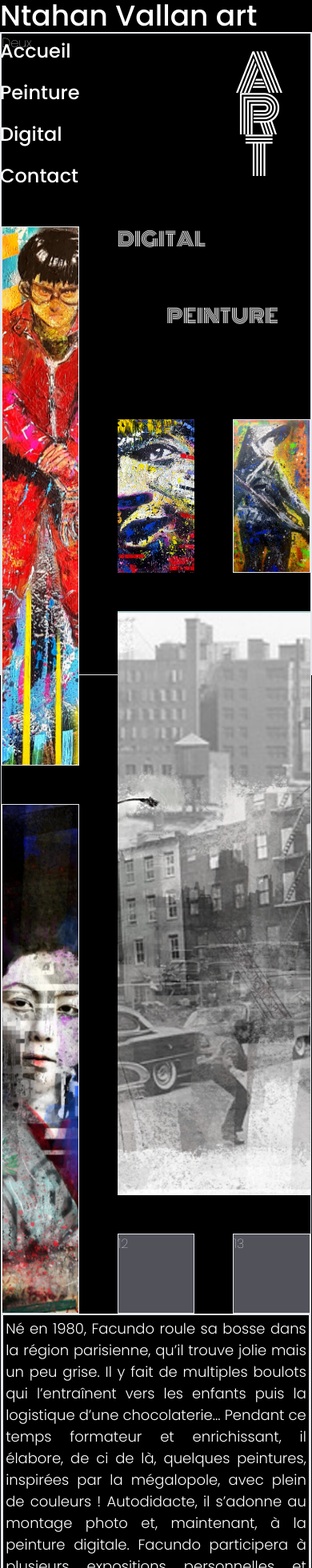
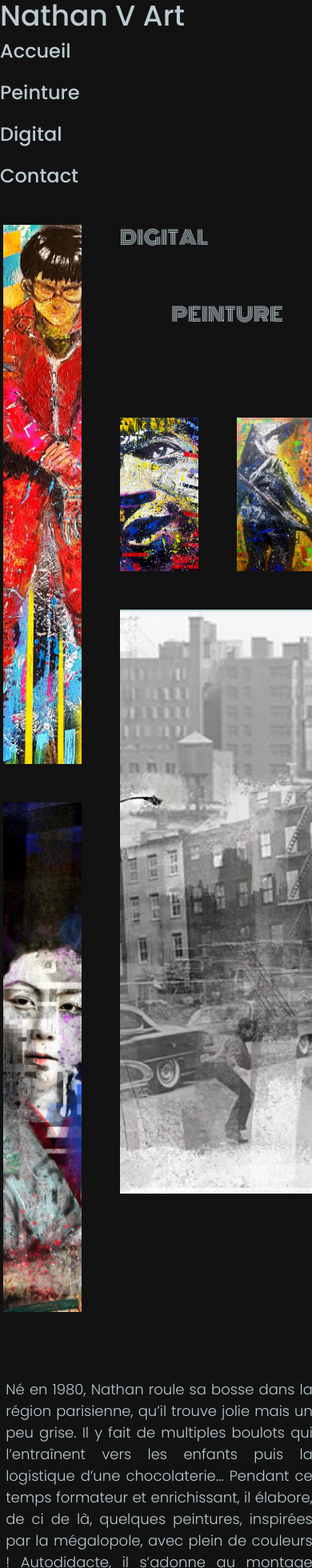
Before and after one commit to cundovar/frontDePeint, a React (Create React App) app: page / in a window 390 px wide. Shown: the top 1960 px of the page at 80% size. Built offline with nearby package versions, Linux system fonts and the light colour scheme.

Commit message:
responsive

```diff
--- a/package.json
+++ b/package.json
@@ -5,6 +5,7 @@
   "dependencies": {
     "@emotion/react": "^11.11.4",
     "@emotion/styled": "^11.11.0",
+    "@googlemaps/react-wrapper": "^1.1.35",
     "@mui/material": "^5.15.14",
     "@testing-library/jest-dom": "^5.17.0",
     "@testing-library/react": "^13.4.0",
--- a/src/App.tsx
+++ b/src/App.tsx
@@ -3,7 +3,10 @@ import logo from './logo.svg';
 import './App.css';
 import RoutesPage from './routes';
 
+
 function App() {
+
+
   return (
     <div className="App">
      <RoutesPage/>
--- a/src/component/compoAccueil/compoAccueilLeft.jsx
+++ b/src/component/compoAccueil/compoAccueilLeft.jsx
@@ -7,29 +7,27 @@ const CompoAccueilLeft=()=>{
 
 
     return(
-        <div className="overflow-y-scroll">
-
-        <div className="article_left  h-full  ">
+        <div className="article_left h-full overflow-y-scroll  ">
  <div class="one   ">
     <div className="w-full h-1/2 " >
-        <h1 className="text-8xl font-title max-sm:text-2xl">DIGITAL</h1>
+        <h1 className="text-8xl font-title max-sm:text-2xl max-lg:text-4xl">DIGITAL</h1>
     </div>
     <div className="w-full h-1/2 ">
 
-        <h1 className="text-8xl flex justify-end font-title max-sm:text-2xl max-sm:mr-10">PEINTURE</h1>
+        <h1 className="text-8xl flex justify-end font-title max-sm:text-2xl max-sm:mr-10 max-lg:text-4xl ">PEINTURE</h1>
     </div>
 
 
  </div>
-  <div class="two  ">Deux</div>
-  <div class="three border bg-zinc-600">
+  <div class="two  "></div>
+  <div class="three  bg-zinc-600">
     <img className="h-full  object-cover" src="./images/accueil/akira.png"/>
   </div>
-  <div class="four border bg-zinc-600">
+  <div class="four  bg-zinc-600">
   <img className="h-full w-full object-cover" src="./images/accueil/viet.png"/>
   </div>
   <div class="five "></div>
-  <div class="sept border bg-zinc-600">7</div>
+  <div class="sept  bg-zinc-600">7</div>
   <div class="huit ">
   <img className="h-full object-cover" src="./images/accueil/bp.png"/>
   </div>
@@ -37,18 +35,17 @@ const CompoAccueilLeft=()=>{
 
   <img className="h-full object-cover" src="./images/accueil/ville.png"/>
   </div>
-  <div class="dix border bg-zinc-600">10</div>
-  <div class="onze border bg-zinc-600">11</div>
-  <div class="douze border bg-zinc-600">12</div>
-  <div class="treize border bg-zinc-600">13</div>
-  <div class="quatorze border bg-zinc-600">
+  <div class="dix border bg-zinc-600 invisible">10</div>
+  <div class="onze border bg-zinc-600 invisible">11</div>
+  <div class="douze border bg-zinc-600 invisible">12</div>
+  <div class="treize border bg-zinc-600 invisible">13</div>
+  <div class="quatorze  bg-zinc-600 ">
 
   <img className="h-full object-cover" src="./images/accueil/jeune-fille.png"/>
 
   </div>
 
         </div>
-        </div>
     )
 }
 
--- a/src/pages/accueil.tsx
+++ b/src/pages/accueil.tsx
@@ -8,20 +8,20 @@ import CompoAccueilLeft from '../component/compoAccueil/compoAccueilLeft'
 export default function Accueil() {
 
 return(
-    <section className="w-11/12 flex  absolute border total right-0 ">
-        <article className=' w-4/12 border h-full left flex flex-col items-end justify-end '>
-<div className='h-full w-full flex justify-center  items-center  2xl:visible '>
+    <section className="w-11/12 flex lg:h-full absolute borde total right-0 ">
+        <article className=' w-4/12 borde h-full left flex flex-col items-end justify-end '>
+<div className='h-full w-full flex justify-center  items-center invisible 2xl:visible '>
     <h2 className='text-8xl vertical '>ART</h2>
 </div>
-<div className='flex border items-center justify-end text_left'>
+<div className='flex  items-center justify-end text_left  max-lg:mt-20 max-lg:mr-10 max-md:mr-0 max-lg:w-full   '>
     <p className='text-justify 2xl:p-10 text-md xl:p-2 text_left_div '>
-    Né en 1980, Facundo roule sa bosse dans la région parisienne, qu’il trouve jolie mais un peu grise. Il y fait de multiples boulots qui l’entraînent vers les enfants puis la logistique d’une chocolaterie... Pendant ce temps formateur et enrichissant, il élabore, de ci de là, quelques peintures, inspirées par la mégalopole, avec plein de couleurs ! Autodidacte, il s’adonne au montage photo et, maintenant, à la peinture digitale. Facundo participera à plusieurs expositions personnelles et collectives ainsi qu’au fanzine L’encornée Synthétique du collectif d’artistes Du Bout Des Étangs où il s’impliquera pendant quelques belles années ! Facundo est développeur web en herbe. Neva est son premier album.
+    Né en 1980, Nathan roule sa bosse dans la région parisienne, qu’il trouve jolie mais un peu grise. Il y fait de multiples boulots qui l’entraînent vers les enfants puis la logistique d’une chocolaterie... Pendant ce temps formateur et enrichissant, il élabore, de ci de là, quelques peintures, inspirées par la mégalopole, avec plein de couleurs ! Autodidacte, il s’adonne au montage photo et, maintenant, à la peinture digitale. Nathan participera à plusieurs expositions personnelles et collectives ainsi qu’au fanzine L’encornée Synthétique du collectif d’artistes Du Bout Des Étangs où il s’impliquera pendant quelques belles années ! Neva est son premier album.
     </p>
 
 </div>
 
         </article>
-        <article className=' w-full lg:w-8/12 h-full   text_right'>
+        <article className=' w-full lg:w-8/12 h-full lg:overflow-y-scroll text_right'>
             <CompoAccueilLeft/>
         </article>
     </section>
--- /dev/null
+++ b/src/pages/contact.jsx
@@ -0,0 +1,61 @@
+import { Skeleton } from "@mui/material";
+import React from "react";
+import { NavLink } from "react-router-dom";
+import { Wrapper, Status } from "@googlemaps/react-wrapper";
+
+// import EmailIcon from "@mui/icons-material/Email";
+
+
+const Contact = () => {
+  const item = {
+    imageSrc: "images/moi.jpg",
+  };
+
+
+  return (
+    <div className="w-full  min-h-full z-20 flex max-lg:flex-col max-lg:items-center justify-center   max-md:pb-40  md:ml-28 overflow-hidden max-md:pt-40 max-lg:mb-10 max-lg:overflow-y-scroll max-sm:mt-9   2xl:pr-10">
+      {/* <div className="w-1/3 flex justify-center  max-md:w-full  max-md:mt-56   mt items-center h-full">
+        <div className="w-96 h-96 shadow-2xl  flex justify-center  items-center">
+          {item ? (
+            <div className=" shadow-2xl  w-56 h-56">
+              <img src={item.imageSrc} alt="photo présentation" />
+            </div>
+          ) : (
+            <div className=" shadow-2xl  w-56 h-56">
+              <Skeleton variant="rectangular" />
+            </div>
+          )}
+        </div>
+      </div> */}
+      <div className="w-2/3 max-md:w-full max-md:items-center  max-sm:mt-10 flex flex-col justify-center">
+        <div className="mb-10 xl:ml-3 xl:w-2/3 2xl:w-full p-2">
+          <h1 className=" text-4xl  font-title ">contact</h1>
+        </div>
+        <div className="flex  max-md:w-full  h-96   max-md:flex-col max-md:space-y-5 max-md:mt-5  max-md:items-center max-md:m-auto   justify-center item-center ">
+          <div className="w-1/2 flex-col space-y-10 flex justify-center items-center ">
+            {/* <div className=" p-3 pl-0">
+              <p className="text-2xl">JAVIER VARAS</p>
+              <p className="text-xl">
+                intégrateur-Devéloppeur front-end-Freelance
+              </p>
+            </div>
+            <div className="hover:text-slate-400 ">
+              <NavLink to="/">
+                <p>https://pix.varascundo.com/</p>
+              </NavLink>
+            </div> */}
+            <p className="text-xl">
+                MONTREUIL (93)</p>
+                <p className="text-xl">nathanV@gmail.com</p>
+          </div>
+
+
+        </div>
+      </div>
+
+      <div></div>
+    </div>
+  );
+};
+
+export default Contact;
--- a/src/pages/contact.tsx
+++ /dev/null
@@ -1,15 +0,0 @@
-import React from "react";
-
-
-
-const Contact =()=>{
-
-
-    return(
-        <section className="w-8/12 absolute right-0 ">
-        contact
-        </section>
-    )
-}
-
-export default Contact
--- a/src/routes.jsx
+++ b/src/routes.jsx
@@ -14,8 +14,8 @@ const  RoutesPage=()=>{
     return(
         <div className="w-full h-dvh flex flex-col  ">
         <Router>
-  <div><h1 className="text-4xl">Ntahan Vallan art</h1></div>
-      <div className="border total_total h-full w-full 2xl:h-5/6 relative 2xl:border-red-600 m-auto 2xl:w-11/12 lg:overflow-hidden " >
+  <div><h1 className="text-4xl">Nathan V Art</h1></div>
+      <div className=" max-lg:ml-1 xl:ml-0 total_total h-full w-full 2xl:h-5/6  relative 2xl:border-red-600 m-auto 2xl:w-11/12 lg:overflow-hidden " >
         <Header/>
       <div className="  max-w-full z-40 m-auto md:overflow-hidden">
             <Routes>
--- a/src/sass/styles.css
+++ b/src/sass/styles.css
@@ -1,8 +1,8 @@
 @import url("./acceuil/left.scss");
 @import url("./responsive.scss");
 body {
-  background-color: black;
-  color: white;
+  background-color: rgb(18, 18, 18);
+  color: rgb(188, 203, 208);
 }
 
 @media screen and (min-width: 481px) {
--- a/src/sass/styles.scss
+++ b/src/sass/styles.scss
@@ -2,8 +2,8 @@
 @import url('./responsive.scss');
 
 body{
-    background-color: black;
-    color: white;
+    background-color: rgb(18, 18, 18);
+    color: rgb(188, 203, 208);
 }
 @media screen and (min-width: 481px) {
     body{
--- a/src/utils/varaibleFetch.tsx
+++ b/src/utils/varaibleFetch.tsx
@@ -1,7 +1,10 @@
-const urlBase="http://localhost:8020/api/"
-export const urlBase1="http://localhost:8020"
+const urlBase="https://bacpaint.varascundo.com/api/"
+export const urlBase1="https://bacpaint.varascundo.com"
 
 export const UrlPeintureDigital=`${urlBase}oeuvres `
 export const UrlCategorie=`${urlBase}categorie `
 
 export const UrlTheme=`${urlBase}/themes `
+
+export const URLimage='https://bacpaint.varascundo.com/images/oeuvre'
+export const URLOeuvreId=`https://bacpaint.varascundo.com/api/oeuvres`
```
Also changed, not shown: src/component/fetchOuvreByCategorie.tsx (+12 -11 lines), src/pages/oeuvreId.tsx (+47 -15 lines), 1 other file (tests, documents, lock files or other folders).
